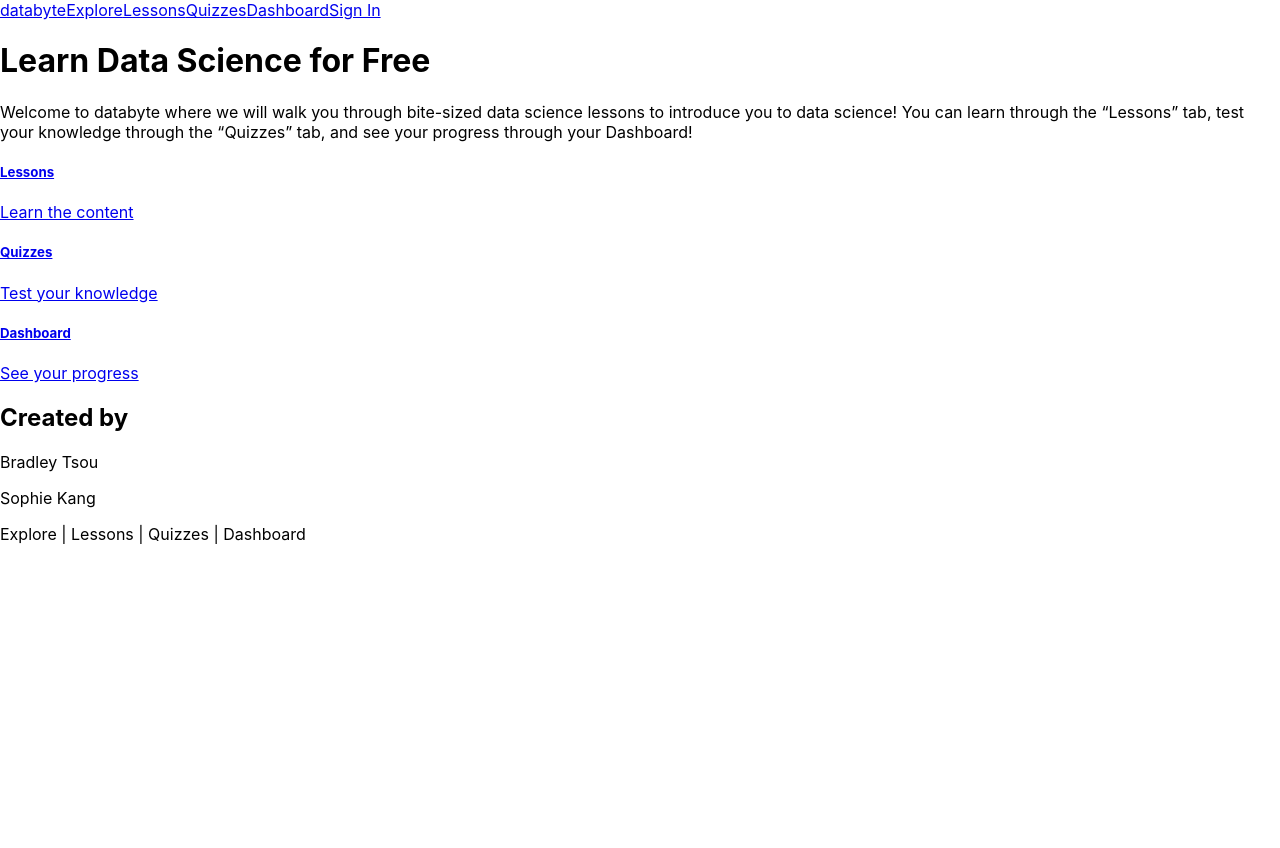
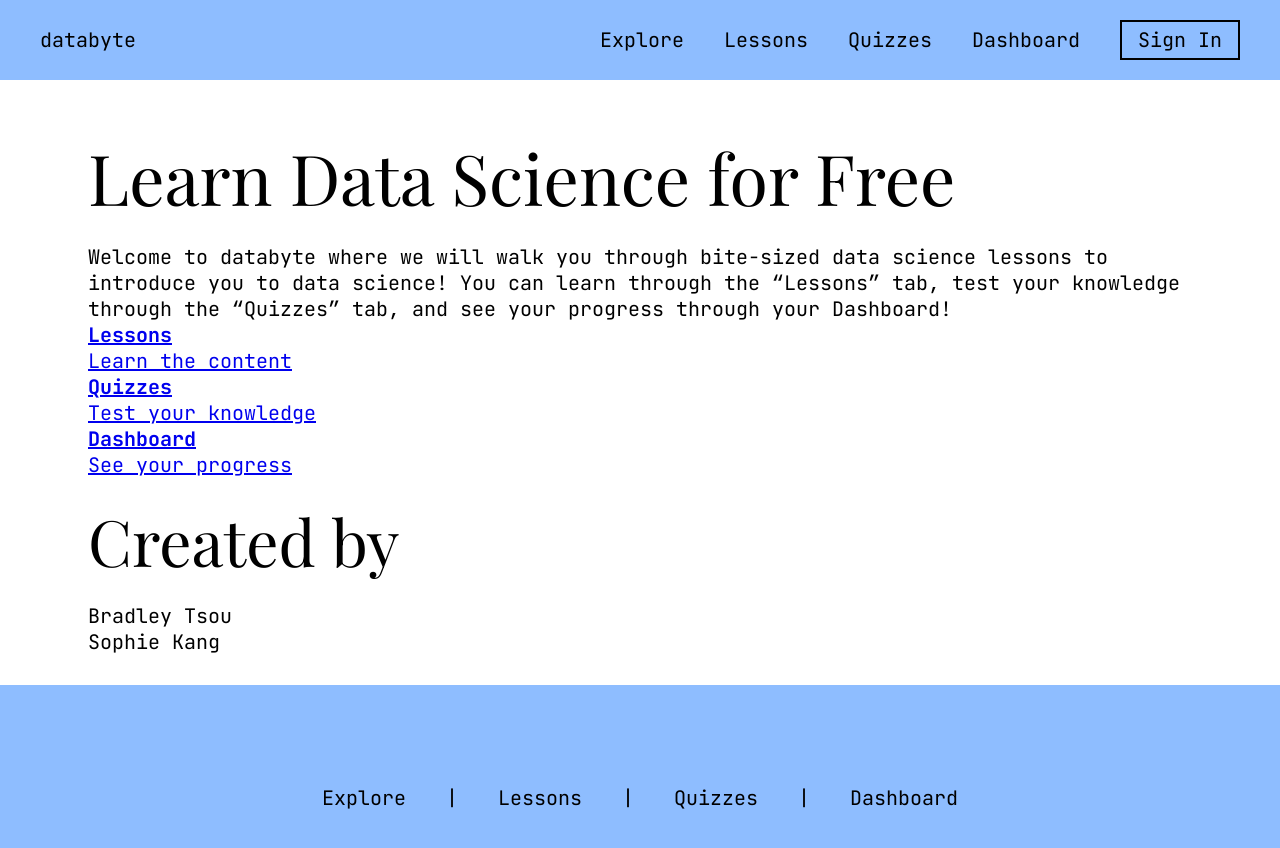
Before and after one commit to Sopy9/databyte, a React (Create React App) app in the folder frontend/: page / in a window 1280 px wide. Shown: the top 848 px of the page. Before the commit the page ends 800 px from the top, so only its background shows below. Built offline with nearby package versions, Linux system fonts and the light colour scheme.

Commit message:
css updates

```diff
--- a/frontend/src/App.css
+++ b/frontend/src/App.css
@@ -1,38 +1,123 @@
-.App {
-  text-align: center;
+* {
+  margin: 0;
+  padding: 0;
+  box-sizing: border-box;
+  font-family: "JetBrains Mono", monospace;
+  font-size: 20px;
 }
 
-.App-logo {
-  height: 40vmin;
-  pointer-events: none;
+html, body {
+  height: 100%;
 }
 
-@media (prefers-reduced-motion: no-preference) {
-  .App-logo {
-    animation: App-logo-spin infinite 20s linear;
-  }
+#root {
+  display: flex;
+  flex-direction: column;
+  min-height: 100vh;
 }
 
-.App-header {
-  background-color: #282c34;
-  min-height: 100vh;
+.container {
+  padding: 30px 88px;
+}
+
+h1, h2 {
+  font-family: "Playfair Display", serif;
+  font-size: 70px;
+  font-weight: normal;
+  margin-top: 20px;
+  margin-bottom: 20px;
+}
+
+h2 {
+  font-size: 64px;
+}
+
+h3, h4 {
+  font-family: "Outfit";
+  font-size: 48px;
+  font-weight: normal;
+}
+
+h4{
+  font-size: 36px;
+}
+
+p {
+  font-family: "JetBrains Mono", monospace;
+  font-size: 20px;
+}
+
+/* Navbar */
+.navbar{
   display: flex;
-  flex-direction: column;
+  justify-content: space-between;
+  align-items: center;
+  background-color: #8EBDFF;
+  top: 0;
+  position: sticky;
+  z-index: 100;
+}
+
+.navbar-logo {
+  margin-top: 20px;
+  margin-bottom: 20px;
+  margin-left: 40px;
+  color: black;
+  text-decoration: none;
+}
+
+.navbar-links {
+  align-items: center;
+  list-style: none;
+  display: flex;
+  gap: 40px;
+  margin-top: 20px;
+  margin-bottom: 20px;
+
+}
+
+.navbar-links a {
+  text-decoration: none;
+  color: black;
+}
+
+.navbar-links a:hover {
+  color: #2A51BB;
+}
+
+.signin-btn {
+  margin-right: 40px;
+  border: 2px solid black;
+  min-width: 120px;
+  min-height: 40px;
+  display: inline-flex;
   align-items: center;
   justify-content: center;
-  font-size: calc(10px + 2vmin);
-  color: white;
+  text-decoration: none;
+  color: black;
+
 }
 
-.App-link {
-  color: #61dafb;
+/* Footer */
+.footer{
+  display: flex;
+  justify-content: center;
+  align-items: center;
+  gap: 40px;
+  background-color: #8EBDFF;
+  bottom: 0;
+  margin-top: auto;
+  position: relative;
+  width: 100%;
+  z-index: 100;
+  padding: 100px 0px;
 }
 
-@keyframes App-logo-spin {
-  from {
-    transform: rotate(0deg);
-  }
-  to {
-    transform: rotate(360deg);
-  }
+.footer a {
+  text-decoration: none;
+  color: black;
 }
+
+.footer a:hover {
+  color: #2A51BB;
+}
--- a/frontend/src/components/Footer.js
+++ b/frontend/src/components/Footer.js
@@ -1,7 +1,15 @@
+import { Link } from 'react-router-dom';
+
 function Footer() {
   return (
-    <footer>
-      <p>Explore | Lessons | Quizzes | Dashboard</p>
+    <footer className="footer">
+      <Link to="/">Explore</Link>
+      |
+      <Link to="/lessons">Lessons</Link>
+      |
+      <Link to="/quizzes/0">Quizzes</Link>
+      |
+      <Link to="/dashboard">Dashboard</Link>
     </footer>
   );
 }
--- a/frontend/src/components/Navbar.js
+++ b/frontend/src/components/Navbar.js
@@ -2,13 +2,15 @@ import { Link } from 'react-router-dom';
 
 function Navbar() {
   return (
-    <nav>
-        <Link to="/">databyte</Link>
-        <Link to="/">Explore</Link>
-        <Link to="/lessons">Lessons</Link>
-        <Link to="/quizzes/0">Quizzes</Link>
-        <Link to="/dashboard">Dashboard</Link>
-        <Link to="/signin">Sign In</Link>
+    <nav className="navbar">
+        <Link to="/" className="navbar-logo">databyte</Link>
+        <div className="navbar-links">
+          <Link to="/">Explore</Link>
+          <Link to="/lessons">Lessons</Link>
+          <Link to="/quizzes/0">Quizzes</Link>
+          <Link to="/dashboard">Dashboard</Link>
+          <Link to="/signin" className="signin-btn">Sign In</Link>
+        </div>
     </nav>
 
   );
--- a/frontend/src/index.css
+++ b/frontend/src/index.css
@@ -1,3 +1,5 @@
+@import url('https://fonts.googleapis.com/css2?family=JetBrains+Mono:wght@400;500;700&family=Playfair+Display:wght@400;500;700&family=Outfit:wght@400;500;700&display=swap');
+
 body {
   margin: 0;
   font-family: -apple-system, BlinkMacSystemFont, 'Segoe UI', 'Roboto', 'Oxygen',
--- a/frontend/src/pages/Dashboard.js
+++ b/frontend/src/pages/Dashboard.js
@@ -19,7 +19,7 @@ function Dashboard() {
 
   if (!user) {
     return (
-      <div>
+      <div className="container">
         <h2>You are signed out</h2>
         <button onClick={() => navigate('/signin')}>Sign In</button>
       </div>
@@ -27,7 +27,7 @@ function Dashboard() {
   }
 
   return (
-    <div>
+    <div className="container">
       <div>
         <h1>Dashboard</h1>
         <div>
--- a/frontend/src/pages/Explore.js
+++ b/frontend/src/pages/Explore.js
@@ -2,9 +2,9 @@ import { Link } from 'react-router-dom';
 
 function Explore() {
   return (
-  <div>
+  <div className="container">
     {/* Hero Section */}
-    <div>
+    <div className="Hero">
         <h1>Learn Data Science for Free</h1>
         <p>
             Welcome to databyte where we will walk you through bite-sized data science lessons to introduce you to
@@ -14,23 +14,23 @@ function Explore() {
     </div>
 
     {/* Navigation Cards */}
-    <div>
+    <div className="nav-cards">
 
-        <Link to="/lessons">
+        <Link to="/lessons" className="card">
             <div>
                 <h5>Lessons</h5>
                 <p>Learn the content</p>
             </div>
         </Link>
 
-        <Link to="/quizzes/0">
+        <Link to="/quizzes/0" className="card">
             <div>
                 <h5>Quizzes</h5>
                 <p>Test your knowledge</p>
             </div>
         </Link>
 
-        <Link to="/dashboard">
+        <Link to="/dashboard" className="card">
             <div>
                 <h5>Dashboard</h5>
                 <p>See your progress</p>
@@ -39,7 +39,7 @@ function Explore() {
     </div>
 
     {/* Created by Section */}
-    <div>
+    <div className="created-by">
         <h2>Created by</h2>
         <div>
             <div>
--- a/frontend/src/pages/Lessons.js
+++ b/frontend/src/pages/Lessons.js
@@ -3,7 +3,7 @@ import { Link } from 'react-router-dom';
 function Lessons() {
 
   return (
-  <div>
+  <div className="container">
     {/** header ig */}
     <h1>Lessons</h1>
 
--- a/frontend/src/pages/Module.js
+++ b/frontend/src/pages/Module.js
@@ -13,7 +13,7 @@ function Module() {
         )
     }
   return (
-  <div>
+  <div className="container">
     <h1>Module 1</h1>
     <h3>Lesson 0</h3>
 
--- a/frontend/src/pages/Quizzes.js
+++ b/frontend/src/pages/Quizzes.js
@@ -49,7 +49,7 @@ function Quizzes() {
 
 
   return (
-  <div>
+  <div className="container">
     <h1>Quizzes</h1>
     <h4>Lesson 0</h4>
 
--- a/frontend/src/pages/SignIn.js
+++ b/frontend/src/pages/SignIn.js
@@ -26,7 +26,7 @@ function SignIn() {
   }
 
   return (
-  <div>
+  <div className="container">
     <div>
       <h3>Log In</h3>
       <label>Username</label>
```
Also changed, not shown: frontend/src/pages/Explore.css (added).
